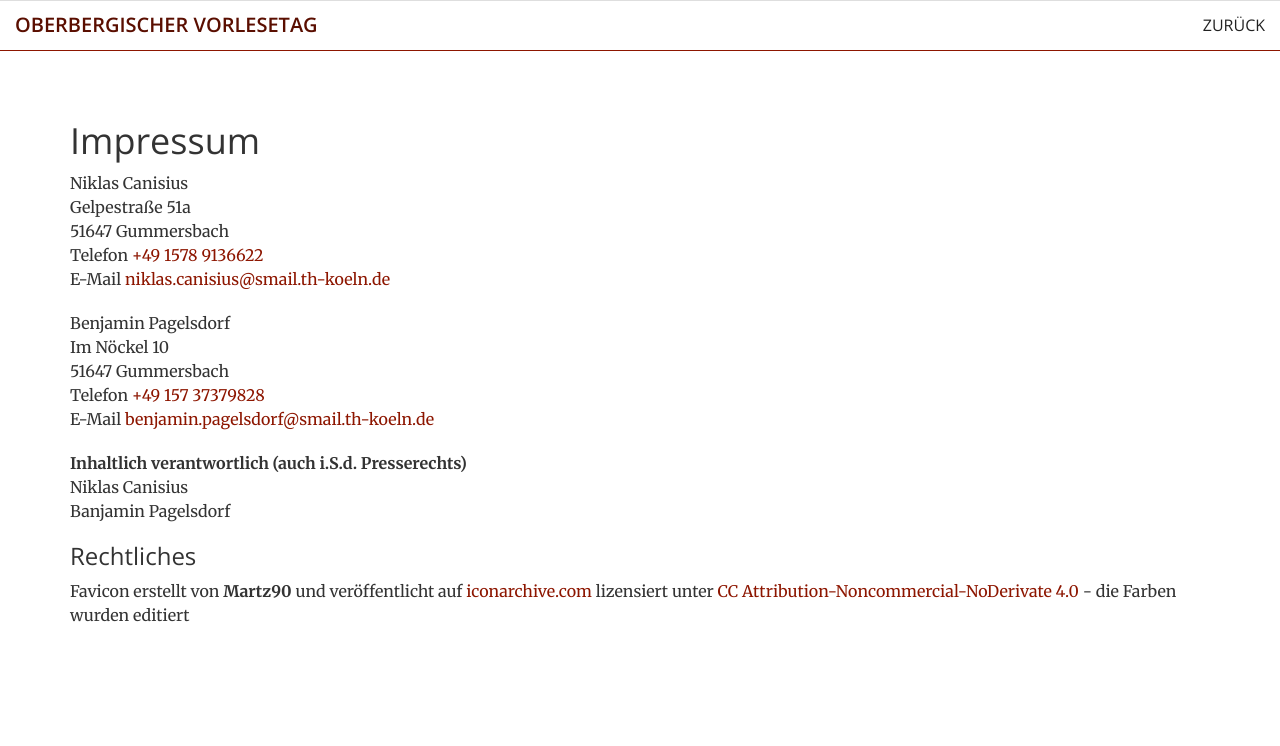
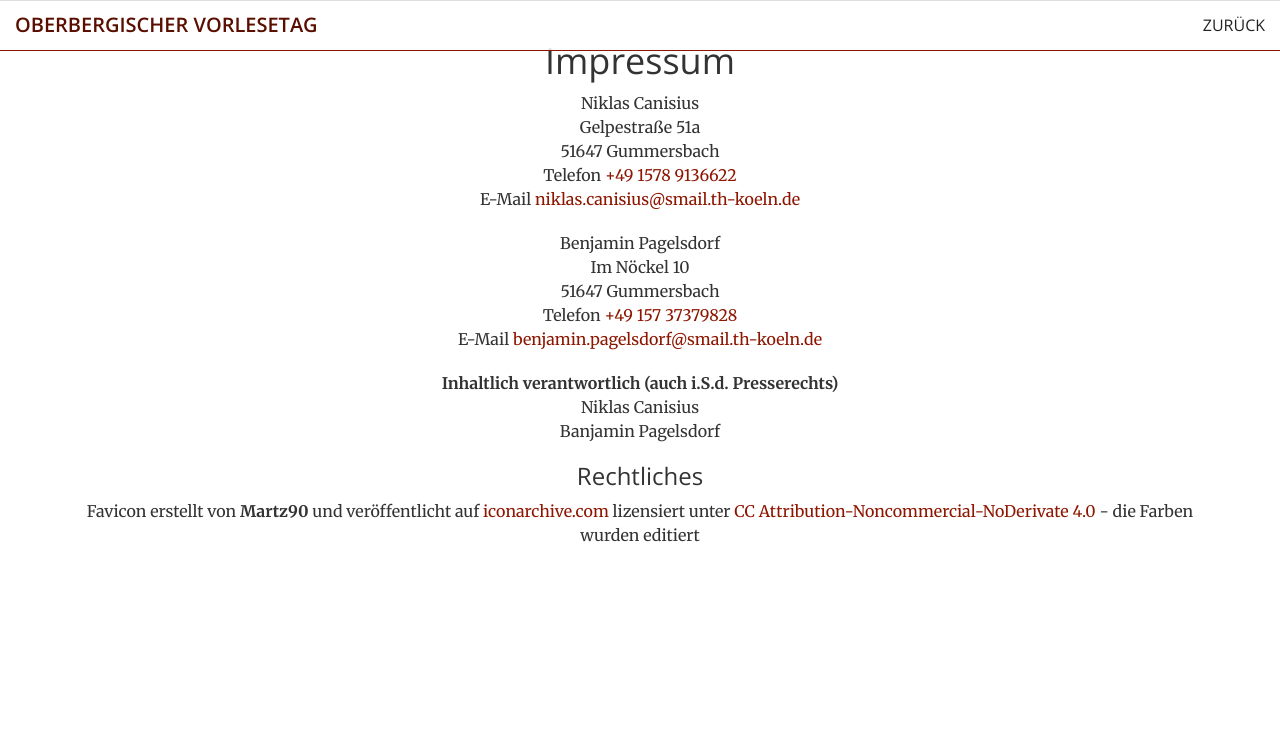
Before and after one commit to th-koeln/oberbergischervorlesetag, a PHP site: page /imprint.html in a window 1280 px wide. Shown: the top 746 px of the page. Run offline with PHP 8.4, Linux system fonts and the light colour scheme; style sheets or scripts are compiled from the project's sources; some libraries are stand-ins or nearby versions.

Commit message:
changed footer style

```diff
--- a/css/main.css
+++ b/css/main.css
@@ -303,6 +303,8 @@ body {
   webkit-tap-highlight-color: #222222; }
 
 .imprint {
-  border-top: 1px solid #222222; }
+  border-top: 1px solid #222222;
+  padding: 20px;
+  text-align: center; }
 
 /*# sourceMappingURL=main.css.map */
--- a/css/main.sass
+++ b/css/main.sass
@@ -313,3 +313,5 @@ body
 
 .imprint
   border-top: 1px solid $gray-darker
+  padding: 20px
+  text-align: center
```
Also changed, not shown: 1 other file.
